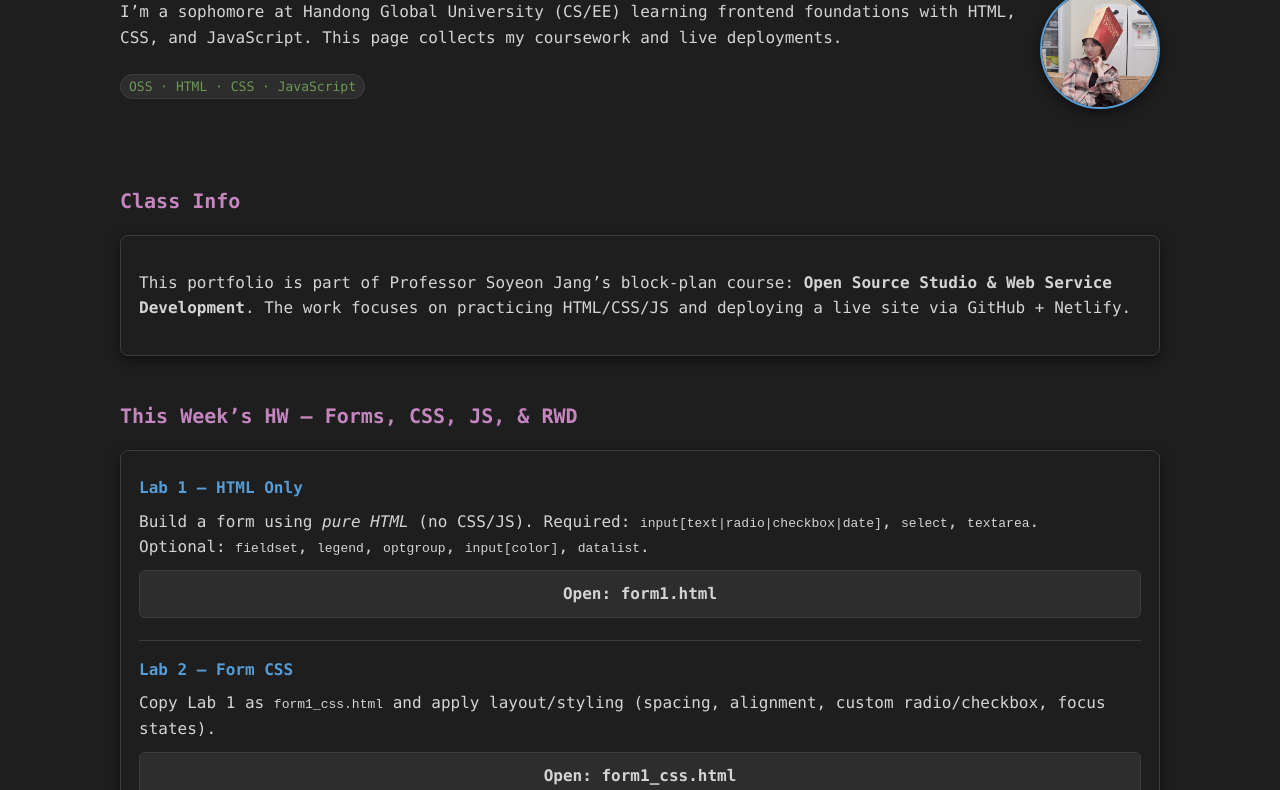
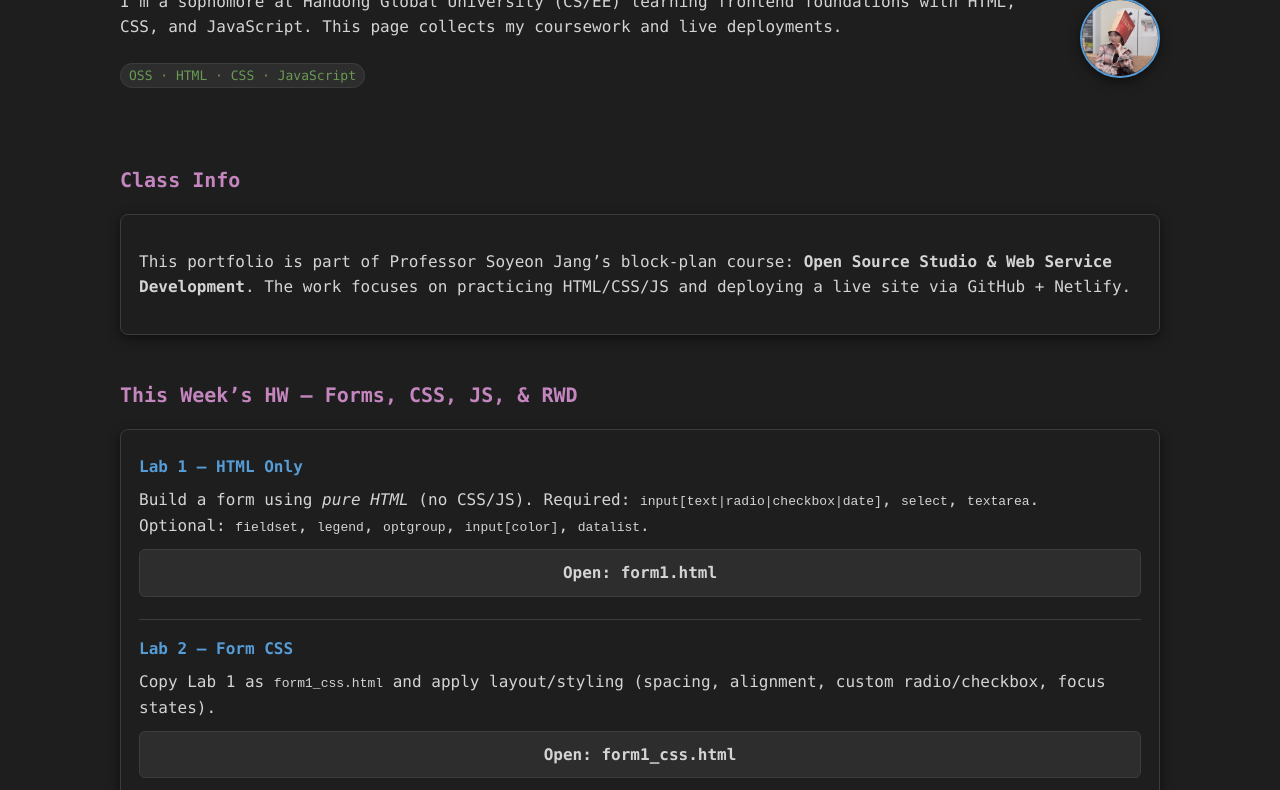
Before and after one commit to jyeon573/2025_OSS_HW2, a plain HTML site: page index.html in a window 1280 px wide. Shown: the part 241-1031 px from the top of the page. Drawn offline with Linux system fonts and the light colour scheme.

Commit message:
profile pic size fixed

```diff
--- a/index.html
+++ b/index.html
@@ -47,7 +47,7 @@
 
     .about{display:flex; align-items:center; justify-content:space-between; gap:20px}
     .about>div{flex:1}
-    .avatar{width:120px; height:120px; border-radius:50%; object-fit:cover; border:2px solid var(--brand); box-shadow:var(--shadow); margin-left:auto; flex:0 0 auto}
+    .avatar{width:80px; height:80px; border-radius:50%; object-fit:cover; border:2px solid var(--brand); box-shadow:var(--shadow); margin-left:auto; flex:0 0 auto}
 
     section{padding:28px 0 8px}
     .section-title{font-size:20px; margin:8px 0 18px; color:var(--brand-2)}
```
